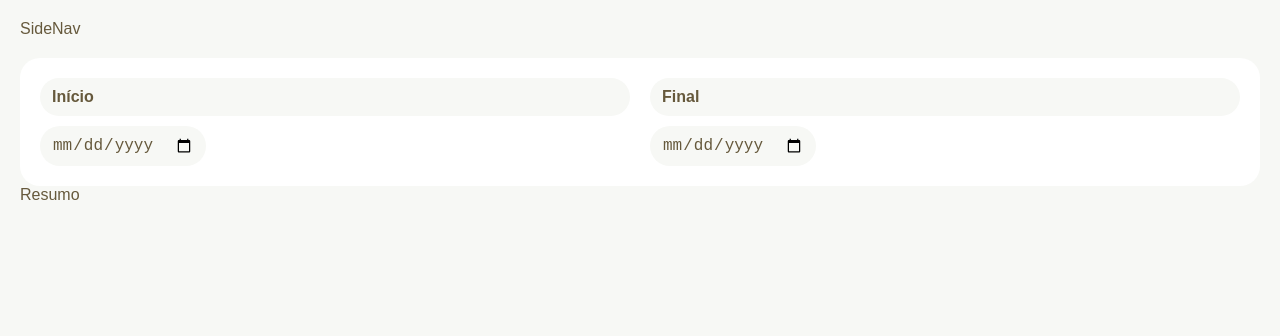
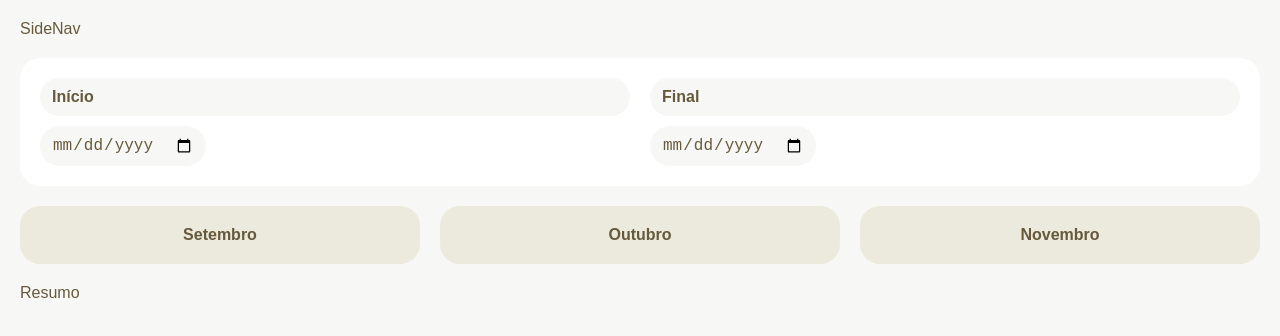
Before and after one commit to saulomartins1/fintech, a React (Vite) app: page /vendas in a window 1280 px wide. Shown: the top 336 px of the page. Built offline with nearby package versions, Linux system fonts and the light colour scheme; no server answers.

Commit message:
WIP|style: 3 months ago > month buttons

```diff
--- a/src/components/Header.tsx
+++ b/src/components/Header.tsx
@@ -1,9 +1,15 @@
 import React from 'react'
 import DateRange from './DateRange'
+import Months from './Months'
 
 function Header() {
     return (
-        <DateRange />
+        <header className='mb'>
+            <div className='mb'>
+                <DateRange />
+            </div>
+            <Months />
+        </header>
     )
 }
 
--- /dev/null
+++ b/src/components/MonthButton.tsx
@@ -0,0 +1,26 @@
+import React from 'react'
+
+const buttonStyle: React.CSSProperties = {
+    padding: "var(--gap) var(--gap-s)",
+    backgroundColor: "var(--color-3)",
+    border: 'none',
+    borderRadius: "var(--gap)",
+    color: "var(--color-2)",
+    fontWeight: "600",
+    textTransform: 'capitalize',
+}
+
+function nomeMes(n: number) {
+    const date = new Date();
+    date.setMonth(date.getMonth() + n)
+    const nome = new Intl.DateTimeFormat("pt-BR", { month: 'long' }).format(date)
+    return nome;
+}
+
+function MonthButton({ n }: { n: number; }) {
+    return (
+        <button style={buttonStyle}>{nomeMes(n)}</button>
+    )
+}
+
+export default MonthButton
--- /dev/null
+++ b/src/components/Months.tsx
@@ -0,0 +1,14 @@
+import React from 'react'
+import MonthButton from './MonthButton'
+
+function Months() {
+    return (
+        <div className='flex'>
+            <MonthButton n={-2} />
+            <MonthButton n={-1} />
+            <MonthButton n={0} />
+        </div>
+    )
+}
+
+export default Months
```
